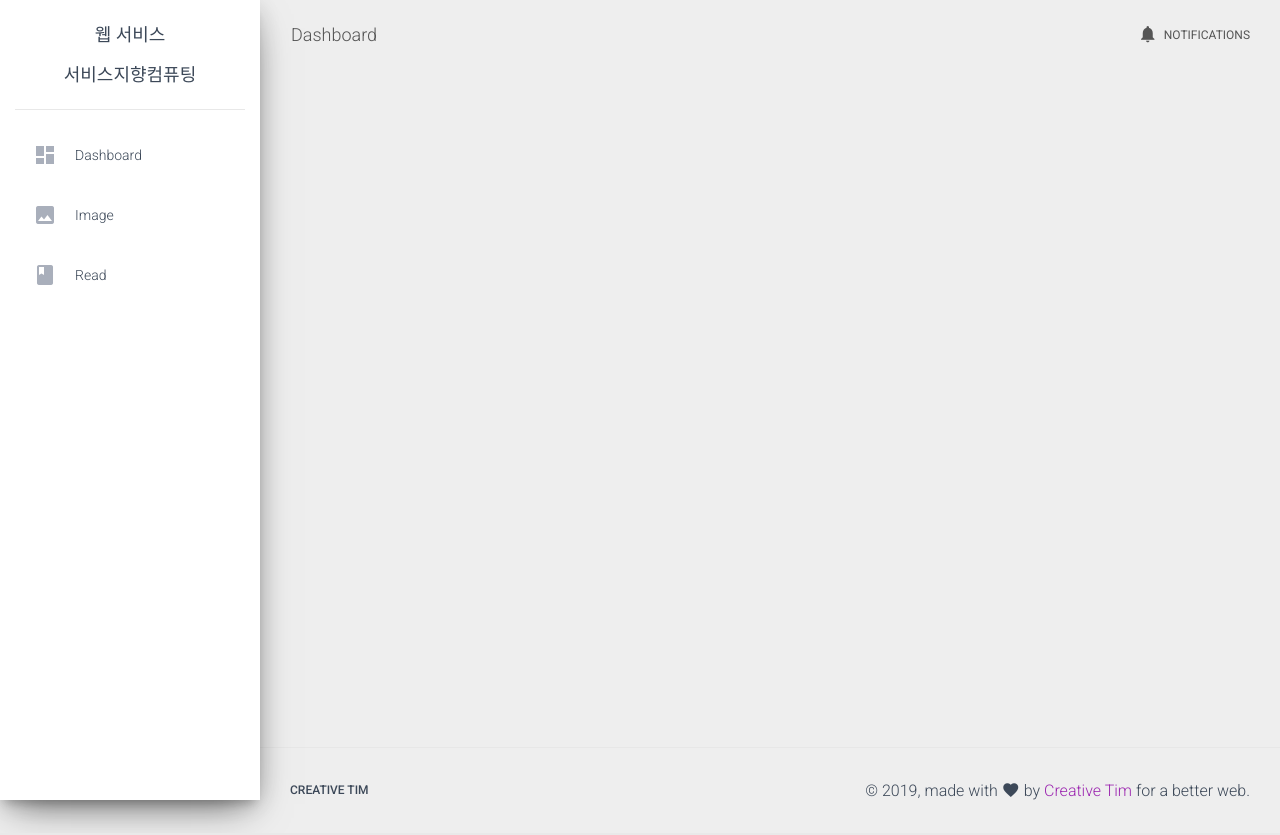
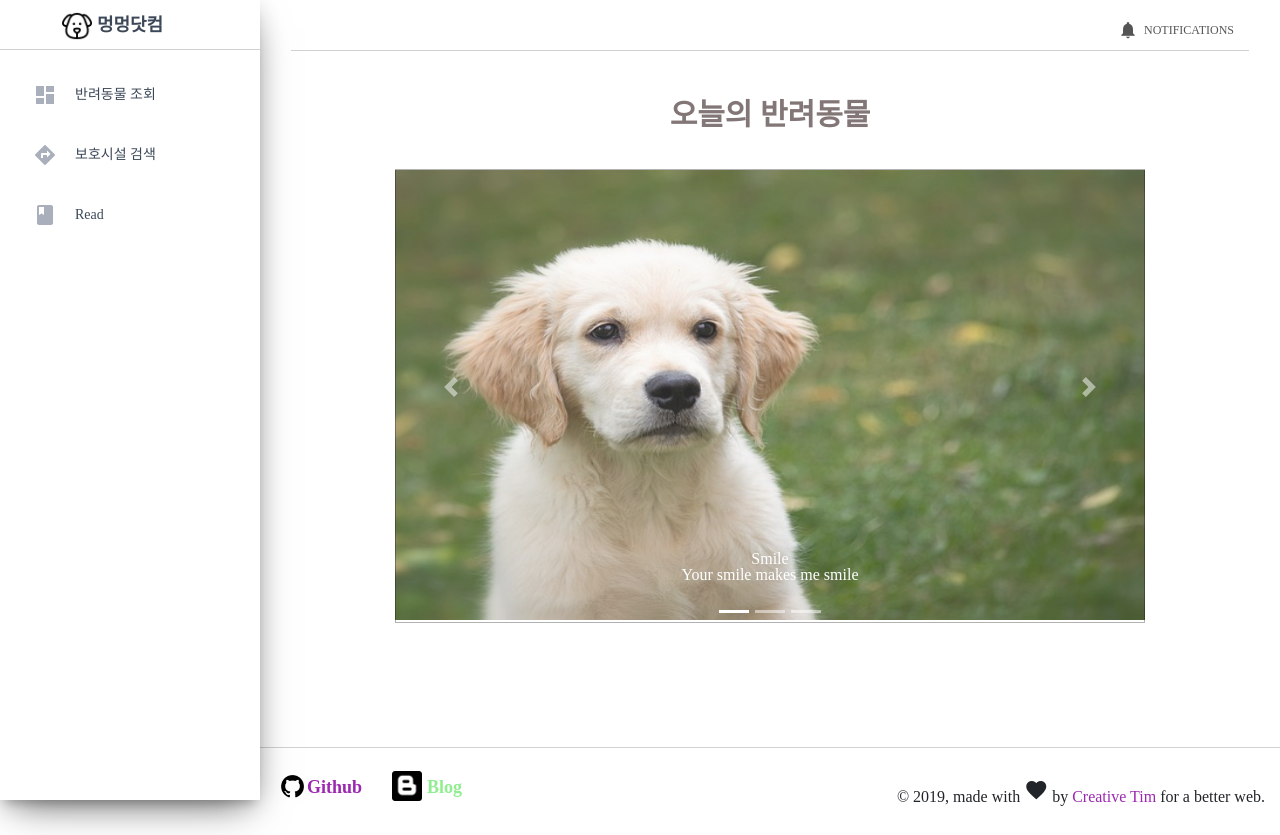
Before and after one commit to JmKanmo/PetService_Web, a Flask app: page / in a window 1280 px wide. Run offline with Flask 2, Linux system fonts and the light colour scheme; some libraries are stand-ins or nearby versions.

Commit message:
레이아웃&파일구조설계

```diff
--- a/app.py
+++ b/app.py
@@ -13,6 +13,8 @@ application.register_blueprint(news_blueprint, url_prefix='/news')
 prev_pos = ['', '']
 
 
+# 지도검색시스템 동작관리 영역
+
 @application.route('/map', methods=['POST', 'GET'])
 def map():
     address = "충북 음성군 대소면"  # 초기주소
@@ -22,7 +24,7 @@ def map():
         if not request.form['address']:
 
             return render_template(
-                'map_template.html', pos_y=prev_pos[0], pos_x=prev_pos[1], flag=True
+                'map_template.html', pos_y=prev_pos[0], pos_x=prev_pos[1], nav_menu = "map"
             )
 
         address = request.form['address']
@@ -51,7 +53,7 @@ def map():
                 prev_pos[1] = pos_y
 
             return render_template(
-                'map_template.html', pos_y=pos_x, pos_x=pos_y
+                'map_template.html', pos_y=pos_x, pos_x=pos_y, nav_menu = "map"
             )
         except:
             print('주소입력데이터오류')
--- /dev/null
+++ b/static/css/cover_template_style.css
@@ -0,0 +1,40 @@
+@charset "utf-8";
+
+/* Make the image fully responsive */
+.carousel-inner img {
+    width: 750px;
+    height: 450px;
+}
+
+a {
+    color: #9c27b0;
+}
+
+.wrap{
+    text-align: center;
+}
+
+.wrap .cover_title{
+    font-weight: bold;
+    font-size: 30px;
+    color: #837676;
+    padding-bottom: 20px;
+}
+
+.carousel.slide{
+    position: relative;
+    width: 750px;
+    margin: 0 auto;
+    padding-top: 20px;
+}
+
+.carousel.slide::after{
+    position: absolute;
+    content: "";
+    left: 0;
+    right: 0;
+    top: 19px;
+    bottom: 0;
+    border: 1px solid rgba(0, 0, 0, 0.3);
+    background-color: rgba(255, 255, 255, 0.15);
+}
--- /dev/null
+++ b/static/css/main_template_style.css
@@ -0,0 +1,109 @@
+@charset "utf-8";
+
+.blind{
+    position: absolute;
+    width: 1px;
+    height: 1px;
+    margin: -1px;
+    clip: rect(0 0 0 0);
+}
+
+.clear_fix::after{
+    content: "";
+    display: block;
+    clear: both;
+}
+
+.main-panel {
+    background: white;
+}
+
+.content {
+    padding: 0;
+    margin: 0;
+}
+
+.main_logo {
+    height: 50px;
+    border-bottom: 1px solid #d1d1d1;
+    text-align: center;
+}
+
+.main_logo .main_logo_text {
+    position: relative;
+    text-transform: uppercase;
+    font-size: 18px;
+    color: #3c4858;
+    font-weight: bold;
+    line-height: 50px;
+    text-decoration: none;
+}
+
+.main_logo .main_logo_text::after{
+    content: "";
+    position: absolute;
+    width: 30px;
+    height: 30px;
+    background: url(../images/logo_img.png) no-repeat;
+    background-size: 30px;
+    left: -35px;
+    top: -4px;
+}
+
+.collapse.navbar-collapse.justify-content-end {
+    border-bottom: 1px solid #d1d1d1;
+}
+
+.main-panel .myfooter {
+    border-top: 1px solid #d1d1d1;
+    padding: 30px 0;
+    text-align: center;
+    display: flex;
+}
+
+.float-left li {
+    float: left;
+}
+
+.float-left li+li {
+    margin-left: 30px;
+}
+
+.myfooter .github_name {
+    position: relative;
+    font-weight: bold;
+    font-size: 18px;
+    padding-left: 32px;
+}
+
+.myfooter .github_name::before {
+    display: inline-block;
+    content: "";
+    width: 35px;
+    height: 35px;
+    background: url(../images/github_icon.png)no-repeat;
+    background-size: 35px;
+    position: absolute;
+    left: 0;
+    margin-top: -9px;
+}
+
+.myfooter .blog_name {
+    position: relative;
+    font-weight: bold;
+    color: lightgreen;
+    font-size: 18px;
+    padding-left: 35px;
+}
+
+.myfooter .blog_name::before {
+    display: inline-block;
+    content: "";
+    width: 30px;
+    height: 30px;
+    background: url(../images/blogger-logo.png)no-repeat;
+    background-size: 30px;
+    position: absolute;
+    left: 0;
+    margin-top: -7px;
+}
--- /dev/null
+++ b/templates/cover_template.html
@@ -0,0 +1,60 @@
+<!DOCTYPE html>
+<html lang="ko">
+
+<head>
+    <title>Bootstrap Example</title>
+    <meta charset="utf-8">
+    <meta name="viewport" content="width=device-width, initial-scale=1">
+    <link rel="stylesheet" href="https://maxcdn.bootstrapcdn.com/bootstrap/4.3.1/css/bootstrap.min.css">
+    <link rel="stylesheet" href="../static/css/reset.css">
+    <link rel="stylesheet" type="text/css" href="{{ url_for('static', filename='css/cover_template_style.css') }}">
+    <script src="https://ajax.googleapis.com/ajax/libs/jquery/3.4.1/jquery.min.js"></script>
+    <script src="https://cdnjs.cloudflare.com/ajax/libs/popper.js/1.14.7/umd/popper.min.js"></script>
+    <script src="https://maxcdn.bootstrapcdn.com/bootstrap/4.3.1/js/bootstrap.min.js"></script>
+</head>
+
+<body>
+
+    <div class="wrap">
+            <h1 class="cover_title">오늘의 반려동물</h1>
+        <div id="demo" class="carousel slide" data-ride="carousel">
+            <ul class="carousel-indicators">
+                <li data-target="#demo" data-slide-to="0" class="active"></li>
+                <li data-target="#demo" data-slide-to="1"></li>
+                <li data-target="#demo" data-slide-to="2"></li>
+            </ul>
+            <div class="carousel-inner">
+                <div class="carousel-item active">
+                    <img src="../static/images/cover_img1.jpg" alt="Los Angeles" width="500" height="400">
+                    <div class="carousel-caption">
+                        <h3>Smile</h3>
+                        <p>Your smile makes me smile</p>
+                    </div>
+                </div>
+                <div class="carousel-item">
+                    <img src="../static/images/cover_img2.jpg" alt="Chicago" width="500" height="400">
+                    <div class="carousel-caption">
+                        <h3>Chality</h3>
+                        <p>Chality gives birth another one</p>
+                    </div>
+                </div>
+                <div class="carousel-item">
+                    <img src="../static/images/cover_img3.jpg" alt="New York" width="500" height="400">
+                    <div class="carousel-caption">
+                        <h3>Organic Dog</h3>
+                        <p>We wait for someone who care us</p>
+                    </div>
+                </div>
+            </div>
+            <a class="carousel-control-prev" href="#demo" data-slide="prev">
+                <span class="carousel-control-prev-icon"></span>
+            </a>
+            <a class="carousel-control-next" href="#demo" data-slide="next">
+                <span class="carousel-control-next-icon"></span>
+            </a>
+        </div>
+    </div>
+
+</body>
+
+</html>
--- a/templates/main_template.html
+++ b/templates/main_template.html
@@ -17,7 +17,7 @@
 <html lang="en">
 
 <head>
-     <title>Hello, world!</title>
+    <title>웹서비스컴퓨팅</title>
     <!-- Required meta tags -->
     <meta charset="utf-8">
     <meta content="width=device-width, initial-scale=1.0, maximum-scale=1.0, user-scalable=0" name="viewport" />
@@ -25,6 +25,8 @@
     <!--     Fonts and icons     -->
     <link rel="stylesheet" type="text/css"
         href="https://fonts.googleapis.com/css?family=Roboto:300,400,500,700|Roboto+Slab:400,700|Material+Icons" />
+    <link rel="stylesheet" href="../static/css/reset.css">
+    <link rel="stylesheet" type="text/css" href="{{ url_for('static', filename='css/main_template_style.css') }}">
     <link rel="stylesheet" href="https://maxcdn.bootstrapcdn.com/font-awesome/latest/css/font-awesome.min.css">
     <link rel="stylesheet" href="../static/assets/css/material-dashboard.css">
     <link rel="stylesheet" href="../static/assets/css/material-dashboard-rtl.css">
@@ -32,6 +34,7 @@
     <link rel="stylesheet" href="../static/assets/css/material-dashboard.min.css">
     <!-- Material Kit CSS -->
     <link href="assets/css/material-dashboard.css?v=2.1.1" rel="stylesheet" />
+    <link rel="shortcut icon" href="#" />
 </head>
 
 <body>
@@ -42,27 +45,25 @@
 
        Tip 2: you can also add an image using data-image tag
    -->
-             <div class="logo">
-                 <a href="http://www.creative-tim.com" class="simple-text logo-mini">
-                     웹 서비스
-                 </a>
-                 <a href="http://www.creative-tim.com" class="simple-text logo-normal">
-                     서비스지향컴퓨팅
+            <div class="main_logo clear_fix">
+                <!-- <div class="main_logo_img"><span class="blind">로고이미지</span></div> -->
+                <a href="/" class="main_logo_text" title="메인홈페이지로 이동">
+                    멍멍닷컴
                 </a>
             </div>
             <div class="sidebar-wrapper">
                 <ul class="nav">
-                     <li class="nav-item {% if nav_menu == 'home' %}active{% endif%}">
-                         <a class="nav-link" href="/">
+                    <li class="nav-item {% if nav_menu == 'dashboard' %}active{% endif%}">
+                        <a class="nav-link" href="/news/dashboard">
                             <i class="material-icons">dashboard</i>
-                             <p>Dashboard</p>
+                            <p>반려동물 조회</p>
                         </a>
                     </li>
 
-                     <li class="nav-item {% if nav_menu == 'image' %}active{% endif%}">
-                         <a class="nav-link" href="/news/images">
-                             <i class="material-icons">image</i>
-                             <p>image</p>
+                    <li class="nav-item {% if nav_menu == 'map' %}active{% endif%}">
+                        <a class="nav-link" href="/map">
+                            <i class="material-icons">directions</i>
+                            <p>보호시설 검색</p>
                         </a>
                     </li>
 
@@ -81,7 +82,7 @@
             <nav class="navbar navbar-expand-lg navbar-transparent navbar-absolute fixed-top ">
                 <div class="container-fluid">
                     <div class="navbar-wrapper">
-                         <a class="navbar-brand" href="#pablo">Dashboard</a>
+                        <!-- <a class="navbar-brand" href="#pablo">Dashboard</a> -->
                     </div>
                     <button class="navbar-toggler" type="button" data-toggle="collapse" aria-controls="navigation-index"
                         aria-expanded="false" aria-label="Toggle navigation">
@@ -107,16 +108,23 @@
                 <div class="container-fluid">
                     <!-- your content here -->
                     {% block content %}
+                    {%include 'cover_template.html'%}
                     {% endblock %}
                 </div>
             </div>
-             <footer class="footer">
+            <footer class="myfooter">
                 <div class="container-fluid">
                     <nav class="float-left">
-                         <ul>
+                        <ul class="clear_fix">
                             <li>
-                                 <a href="https://www.creative-tim.com">
-                                     Creative Tim
+                                <a href="https://github.com/JmKanmo" target="_blank" style="text-decoration: none;">
+                                    <span class="github_name">Github</span>
+                                </a>
+                            </li>
+
+                            <li>
+                                <a href="https://blog.naver.com/nebi25" target="_blank" style="text-decoration: none;">
+                                    <span class="blog_name">Blog</span>
                                 </a>
                             </li>
                         </ul>
```
Also changed, not shown: news.py (+7 -0 lines), rest_client/read_Animal.py (renamed from rest_client/animal.py, +7 -7 lines), static/css/map_style.css (+26 -14 lines), templates/dashboard.html (added, +19 -0 lines), templates/map_template.html (+9 -4 lines), static/images/blogger-logo.png (added), static/images/cover_img1.jpg (added), static/images/cover_img2.jpg (added), static/images/cover_img3.jpg (added), static/images/cover_img6.jpg (added), static/images/cover_img7.jpg (added), static/images/cover_img8.jpg (added), static/images/github_icon.png (added), static/images/logo_img.png (added). Lines whose indentation alone changed are shown as unchanged.
